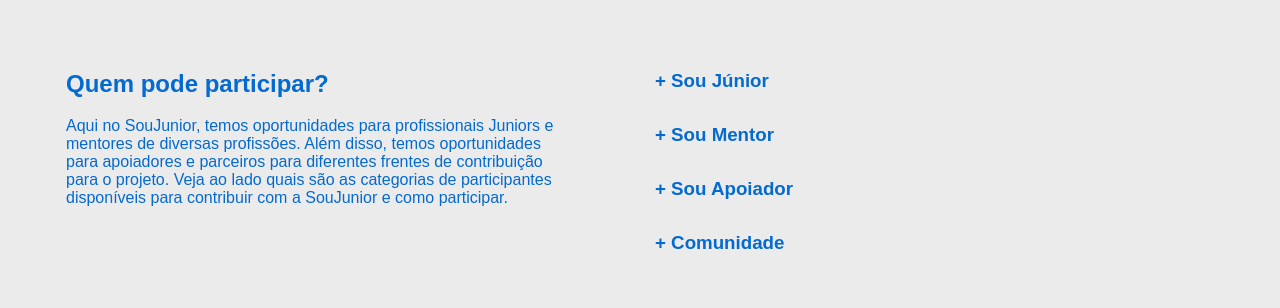
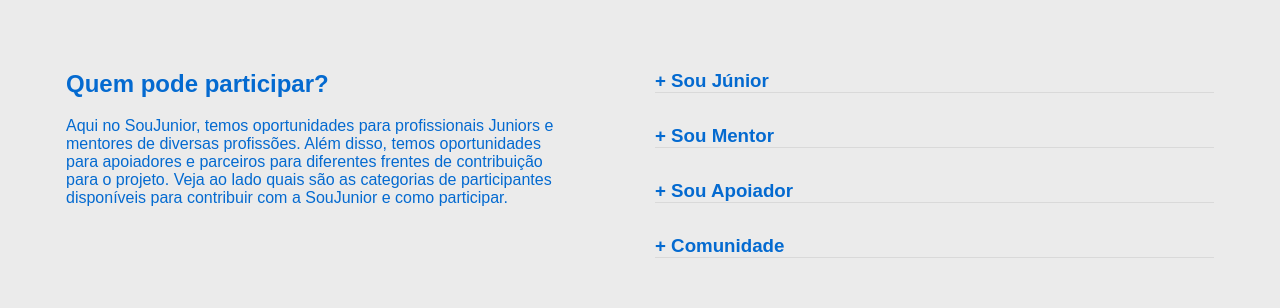
Before and after one commit to SouJunior/site-webapp, a Next.js app: page / in a window 1280 px wide. Shown: the part 1376-1684 px from the top of the page. Built offline with nearby package versions, Linux system fonts and the light colour scheme; a web font is replaced by a local one.

Commit message:
alterações main

```diff
--- a/components/Participation/Participation.module.css
+++ b/components/Participation/Participation.module.css
@@ -37,11 +37,16 @@ height: 272px;
 color: rgba(4, 106, 208, 1);
 }
 
-.border::after{
+.rightSide h3{
+    position: relative;
+}
+
+.border{
     content: "";
-    background: gray;
-    height: 3px;
+    position: absolute;
+    border-bottom: 1px solid #D9D9D9;
     width: 100%;
-    margin-bottom: 20px
+    bottom:0px;
+
 
 }
--- a/package.json
+++ b/package.json
@@ -12,7 +12,7 @@
     "next": "^12.3.1",
     "react": "^18.2.0",
     "react-dom": "^18.2.0",
-    "react-icons": "^4.4.0"
+    "react-icons": "^4.6.0"
   },
   "devDependencies": {
     "eslint": "8.25.0",
```
Also changed, not shown: 1 other file (tests, documents, lock files or other folders).
